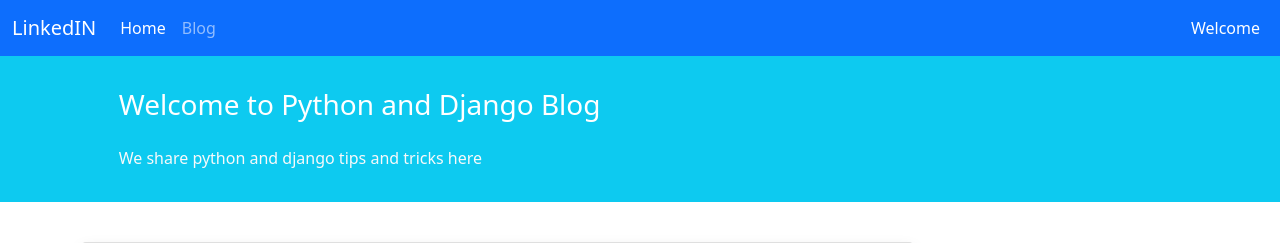
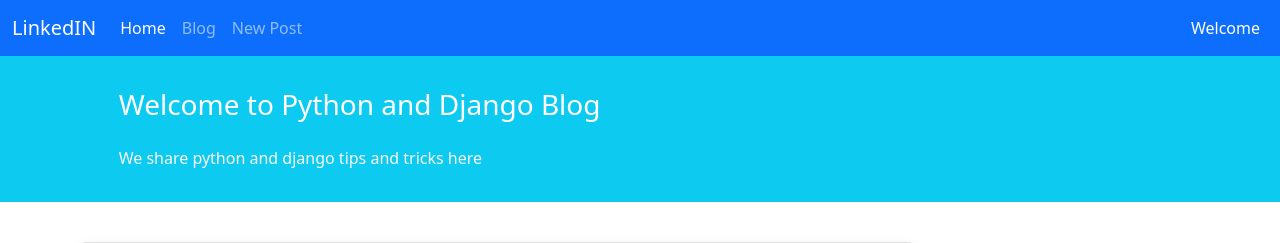
Before and after one commit to SamiraDorchalian/Django_projects, a Django app: page /blog/1/ in a window 1280 px wide. Shown: the top 243 px of the page. Run offline with Django 5.2, Linux system fonts and the light colour scheme; data comes from the database, SQL or seed files in the repository.

Commit message:
create now button in header site and conected url

```diff
--- a/websit_blog/blog/urls.py
+++ b/websit_blog/blog/urls.py
@@ -5,5 +5,5 @@ from . import views
 urlpatterns = [
     path('', views.post_list_view, name= 'posts_list'),
     path('<int:pk>/', views.post_detail_view, name='post_detail'),
-    path('create/', views.post_add_view, name='post_create'),
+    path('create/', views.post_create_view, name='post_create'),
 ]
--- a/websit_blog/blog/views.py
+++ b/websit_blog/blog/views.py
@@ -23,5 +23,5 @@ def post_detail_view(request, pk):
     #     print('Excepted')
     return render(request, 'blog/post_detail.html', {'post': post})
 
-def post_add_view(request):
-    return render(request, 'blog/post_create.html'),
+def post_create_view(request):
+    return render(request, 'blog/post_create.html')
--- a/websit_blog/templates/_base.html
+++ b/websit_blog/templates/_base.html
@@ -22,7 +22,8 @@
             <div class="collapse navbar-collapse" id="navbarNavAltMarkup">
                 <div class="navbar-nav">
                     <a class="nav-link active" aria-current="page" href="#">Home</a>
-                    <a class="nav-link" href="#">Blog</a>
+                    <a class="nav-link" href="{% url 'posts_list' %}">Blog</a>
+                    <a class="nav-link" href="{% url 'post_create' %}">New Post</a>
                 </div>
             </div>
             <div class="mx-2 text-white">Welcome</div>
```
Also changed, not shown: websit_blog/blog/templates/blog/post_create.html (indentation only).
